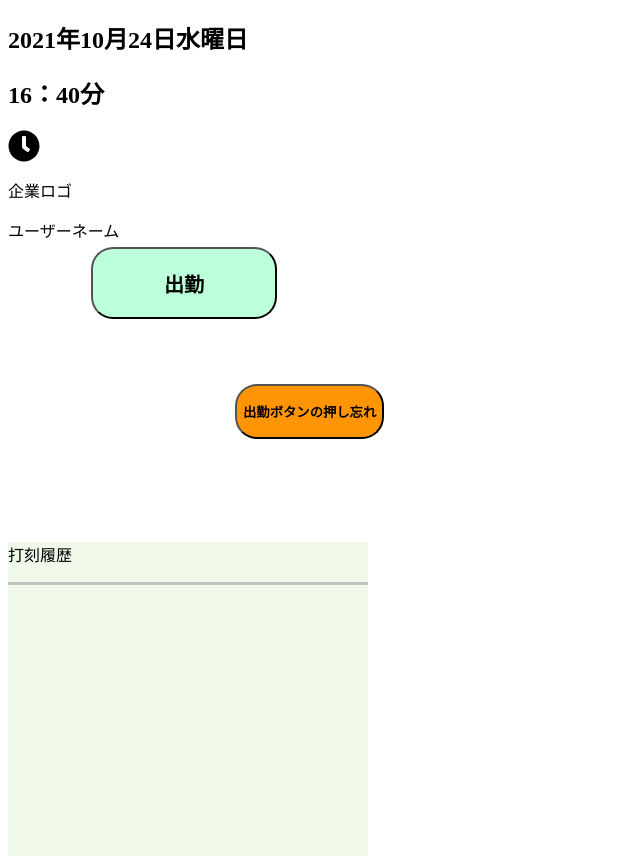
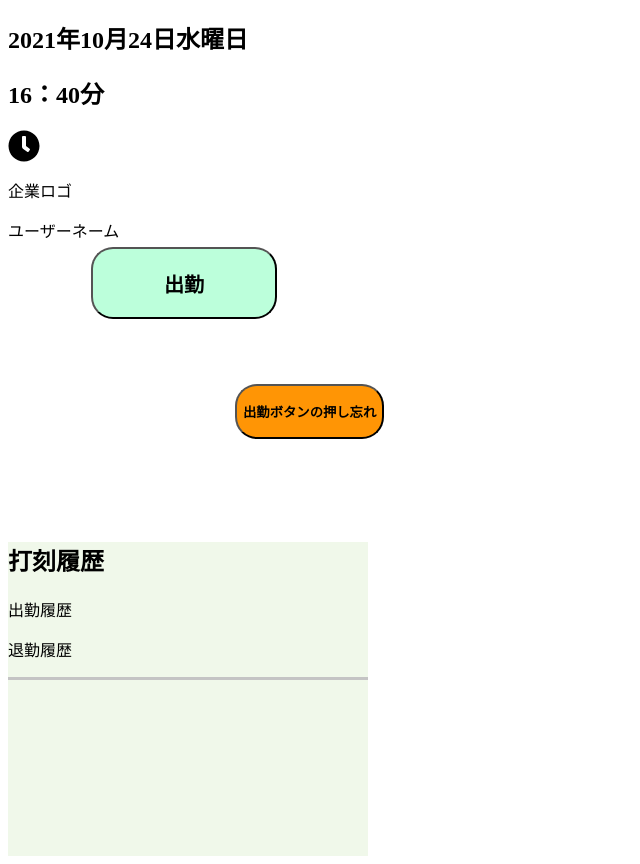
Before and after one commit to sum16/attendance_app_for_react, a React (Create React App) app: page / in a window 1280 px wide. Shown: the whole page, without its empty margins (0-640 px from the left). Built offline with nearby package versions, Linux system fonts and the light colour scheme.

Commit message:
退勤ボタンをクリックすると退勤時間を投稿

```diff
--- a/src/App.js
+++ b/src/App.js
@@ -10,6 +10,7 @@ import { StampingHistory } from "./components/Organisms/StampingHistory";
 function App() {
   const [workingFlg, setWorkingFlg] = useState(false)
   const [stampingHistories, SetstampingHistories] = useState([])
+  const [leavingHistories, setLeavingHistories] = useState([])
 
   const ChangeWorkingFlag = () => {
     setWorkingFlg(!workingFlg);
@@ -25,15 +26,25 @@ function App() {
     SetstampingHistories(newDate);
   };
 
+  const onClickAddLeavingDate = () => {
+    const date = new Date();
+    const dayOfweek = date.getDay()
+    const dayOfWeekStr = [ "日", "月", "火", "水", "木", "金", "土" ][dayOfweek]
+    const currentDay = date.getFullYear() + "年" + date.getMonth() + "月" +  date.getDate() + "日"  + `${dayOfWeekStr}曜日`;
+    const currentTime = date.getHours() + "：" + date.getMinutes() + "分";
+    const newDate = [currentDay, currentTime];
+    setLeavingHistories(newDate)
+  }
+
   return (
     <div className="App">
-      <AttendanceAndLeavingBtton ChangeWorkingFlag={ChangeWorkingFlag} workingFlg={workingFlg} onClickAddDate={onClickAddDate} />
+      <AttendanceAndLeavingBtton ChangeWorkingFlag={ChangeWorkingFlag} workingFlg={workingFlg} onClickAddDate={onClickAddDate} onClickAddLeavingDate={onClickAddLeavingDate}/>
       <TimesOfDay />
       <WatchIcon />
       <CorporateLogo />
       <HeaderLink />
       <AttendanceForgotPushOfButton />
-      <StampingHistory stampingHistories={stampingHistories}/>
+      <StampingHistory stampingHistories={stampingHistories} leavingHistories={leavingHistories}/>
     </div>
   );
 }
--- a/src/components/Atoms/Button/AttendanceAndLeavingBtton.jsx
+++ b/src/components/Atoms/Button/AttendanceAndLeavingBtton.jsx
@@ -1,14 +1,14 @@
 import styled from "styled-components"
 
 export const AttendanceAndLeavingBtton = (props) => {
-  const {workingFlg, ChangeWorkingFlag, onClickAddDate} = props;
+  const {workingFlg, ChangeWorkingFlag, onClickAddDate, onClickAddLeavingDate} = props;
 
   return(
     <>
     {/* trueであれば退勤、falseであれば出勤に切り変える */}
     <div>
         {workingFlg ? (
-          <SButton onClick={ChangeWorkingFlag}>退勤</SButton>
+          <SButton onClick={() => {ChangeWorkingFlag(); onClickAddLeavingDate();}}>退勤</SButton>
         ) : (
           <SButton onClick={() => {ChangeWorkingFlag(); onClickAddDate();}}>出勤</SButton>
         )}
--- a/src/components/Organisms/StampingHistory.jsx
+++ b/src/components/Organisms/StampingHistory.jsx
@@ -1,15 +1,28 @@
 import styled from "styled-components"
 
 export const StampingHistory = (props) => {
-  const {stampingHistories} = props;
+  const {stampingHistories, leavingHistories} = props;
 
   return(
     <>
     <Scontainer>
+    <h2>打刻履歴</h2>
       <div className="stampingHistory-area">
-        <p>打刻履歴</p>
+        <p>出勤履歴</p>
         <ul>
           {stampingHistories.map((history) => {
+            return(
+              <div key={history} className="list-row">
+                <li>{history}</li>
+              </div>
+            )
+          })}
+        </ul>
+      </div>
+      <div className="stampingHistory-leaving-area">
+        <p>退勤履歴</p>
+        <ul>
+          {leavingHistories.map((history) => {
             return(
               <div key={history} className="list-row">
                 <li>{history}</li>
```
